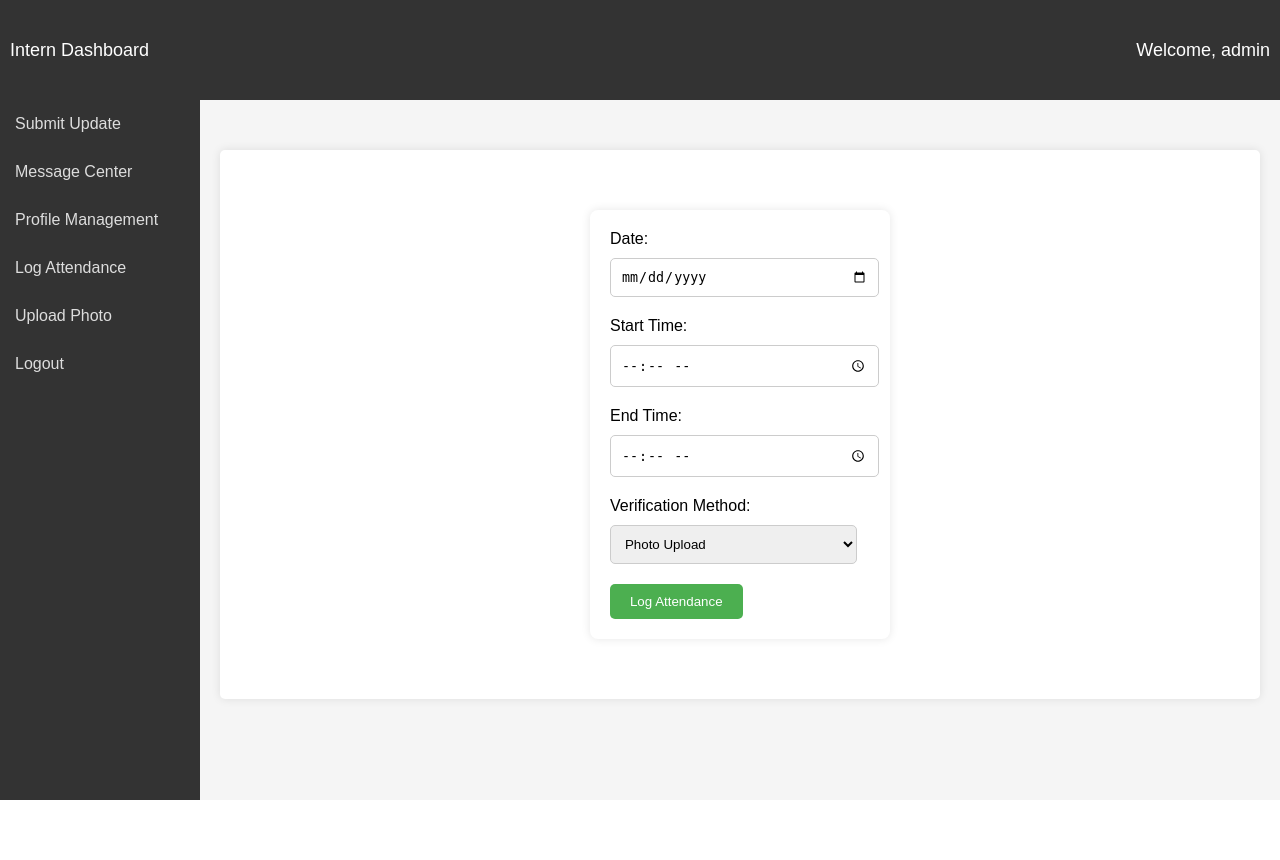
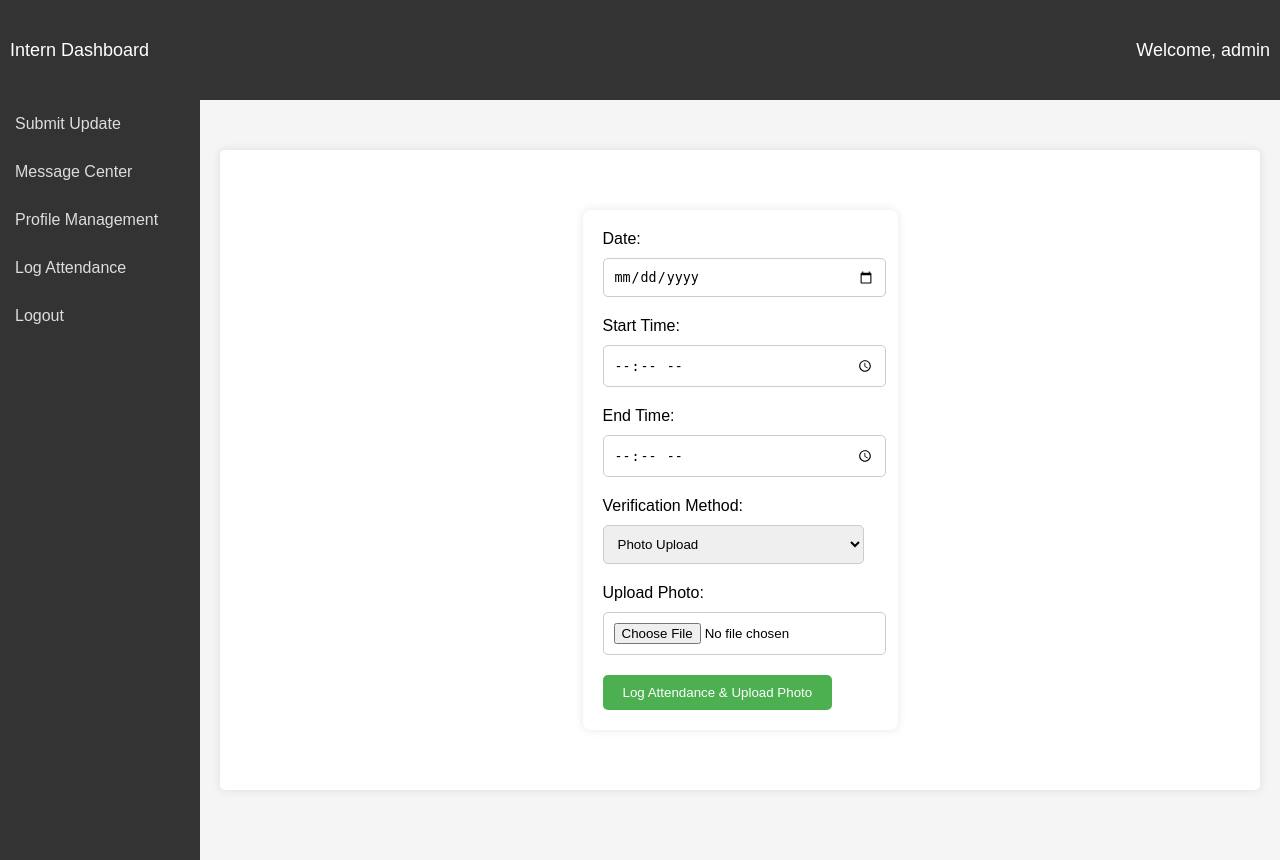
Before and after one commit to walidshaba/Internship-Manager, a PHP site: page /intern/log_attendance.php in a window 1280 px wide. Before the commit the page ends 800 px from the top, so only its background shows below. Run offline with PHP 8.4, Linux system fonts and the light colour scheme; a user stored in the database is signed in.

Commit message:
done with duplicate emails and attendance and logbook submission

```diff
--- a/intern/intern_dashboard.php
+++ b/intern/intern_dashboard.php
@@ -46,9 +46,7 @@ $username = $user['username'];
         <a href="submit_update.php">Submit Update</a>
         <a href="message_center.php">Message Center</a>
         <a href="../profile.php">Profile Management</a>
-        <!-- <a href="progress_tracking.php">Progress Tracking</a> -->
         <a href="log_attendance.php">Log Attendance</a>
-        <a href="upload_photo.php">Upload Photo</a>
         <a href="../logout.php">Logout</a>
     </nav>
     <main class="main-content">
--- a/intern/log_attendance.php
+++ b/intern/log_attendance.php
@@ -14,14 +14,50 @@ if ($_SERVER['REQUEST_METHOD'] === 'POST') {
     $start_time = $_POST['start_time'];
     $end_time = $_POST['end_time'];
     $verification_method = $_POST['verification_method'];
+    $photo = isset($_FILES['photo']) ? $_FILES['photo'] : null;
 
+    // Start transaction
+    $conn->begin_transaction();
+
+    // Insert attendance record
     $stmt = $conn->prepare("INSERT INTO attendance (user_id, date, start_time, end_time, verification_method) VALUES (?, ?, ?, ?, ?)");
     $stmt->bind_param("issss", $user_id, $date, $start_time, $end_time, $verification_method);
 
     if ($stmt->execute()) {
-        echo "Attendance logged successfully!";
+        $attendance_id = $stmt->insert_id; // Get the auto-incremented attendance_id
+
+        if ($verification_method == 'Photo' && $photo) {
+            // Define the target directory and file path
+            $target_dir = "../uploads/"; // Adjust path as needed
+            $target_file = $target_dir . basename($photo["name"]);
+
+            // Check if the directory exists
+            if (!is_dir($target_dir)) {
+                mkdir($target_dir, 0777, true);
+            }
+
+            // Move the uploaded file to the target directory
+            if (move_uploaded_file($photo["tmp_name"], $target_file)) {
+                $photo_stmt = $conn->prepare("INSERT INTO photo_uploads (attendance_id, photo_path) VALUES (?, ?)");
+                $photo_stmt->bind_param("is", $attendance_id, $target_file);
+
+                if ($photo_stmt->execute()) {
+                    echo "Attendance and photo uploaded successfully!";
+                } else {
+                    echo "Error uploading photo: " . $photo_stmt->error;
+                    $conn->rollback();
+                    exit();
+                }
+            } else {
+                echo "Error moving uploaded file.";
+                $conn->rollback();
+                exit();
+            }
+        }
+        $conn->commit();
     } else {
         echo "Error logging attendance: " . $stmt->error;
+        $conn->rollback();
     }
 }
 ?>
@@ -32,9 +68,10 @@ if ($_SERVER['REQUEST_METHOD'] === 'POST') {
 <head>
     <meta charset="UTF-8">
     <meta name="viewport" content="width=device-width, initial-scale=1.0">
-    <title>Log Attendance</title>
+    <title>Log Attendance and Upload Photo</title>
     <link rel="stylesheet" href="../css/intern_dashboard_styles.css">
     <link rel="stylesheet" href="../css/log_attendance.css">
+    <link rel="stylesheet" href="../css/upload_photo.css">
 </head>
 
 <body>
@@ -46,18 +83,15 @@ if ($_SERVER['REQUEST_METHOD'] === 'POST') {
         <div class="burger" id="burger">&#9776;</div>
     </header>
     <nav class="left-navbar" id="left-navbar">
-        <!-- <a href="intern_overview.php">Overview</a> -->
         <a href="submit_update.php">Submit Update</a>
         <a href="message_center.php">Message Center</a>
         <a href="../profile.php">Profile Management</a>
-        <!-- <a href="progress_tracking.php">Progress Tracking</a> -->
         <a href="log_attendance.php">Log Attendance</a>
-        <a href="upload_photo.php">Upload Photo</a>
         <a href="../logout.php">Logout</a>
     </nav>
     <main>
         <div class="container">
-            <form action="log_attendance.php" method="post">
+            <form action="log_attendance.php" method="post" enctype="multipart/form-data">
                 <label for="date">Date:</label>
                 <input type="date" id="date" name="date" required />
 
@@ -68,15 +102,32 @@ if ($_SERVER['REQUEST_METHOD'] === 'POST') {
                 <input type="time" id="end_time" name="end_time" required />
 
                 <label for="verification_method">Verification Method:</label>
-                <select id="verification_method" name="verification_method">
+                <select id="verification_method" name="verification_method" onchange="togglePhotoUpload(this.value)" required>
                     <option value="Photo">Photo Upload</option>
                     <option value="IP" disabled>IP Address</option>
                 </select>
 
-                <button type="submit">Log Attendance</button>
+                <div id="photoUpload" style="display: none;">
+                    <label for="photo">Upload Photo:</label>
+                    <input type="file" id="photo" name="photo" accept="image/*" />
+                </div>
+
+                <button type="submit">Log Attendance & Upload Photo</button>
             </form>
         </div>
     </main>
+    <script>
+        function togglePhotoUpload(value) {
+            const photoUpload = document.getElementById('photoUpload');
+            photoUpload.style.display = value === 'Photo' ? 'block' : 'none';
+        }
+
+        // Ensure the correct state of photo upload field on page load
+        document.addEventListener("DOMContentLoaded", function() {
+            const verificationMethod = document.getElementById('verification_method').value;
+            togglePhotoUpload(verificationMethod);
+        });
+    </script>
     <script src="../script/intern_dashboard.js"></script>
 </body>
 
--- a/intern/submit_update.php
+++ b/intern/submit_update.php
@@ -33,9 +33,7 @@ if (!isset($_SESSION['user_id']) || $_SESSION['role'] !== 'intern') {
         <a href="submit_update.php">Submit Update</a>
         <a href="message_center.php">Message Center</a>
         <a href="../profile.php">Profile Management</a>
-        <!-- <a href="progress_tracking.php">Progress Tracking</a> -->
         <a href="log_attendance.php">Log Attendance</a>
-        <a href="upload_photo.php">Upload Photo</a>
         <a href="../logout.php">Logout</a>
     </nav>
     <main>
```
Also changed, not shown: register_process.php (+21 -4 lines), logbook_uploads/Portfolio-template-Active.jpg (added), uploads/my_pic.PNG (added).
